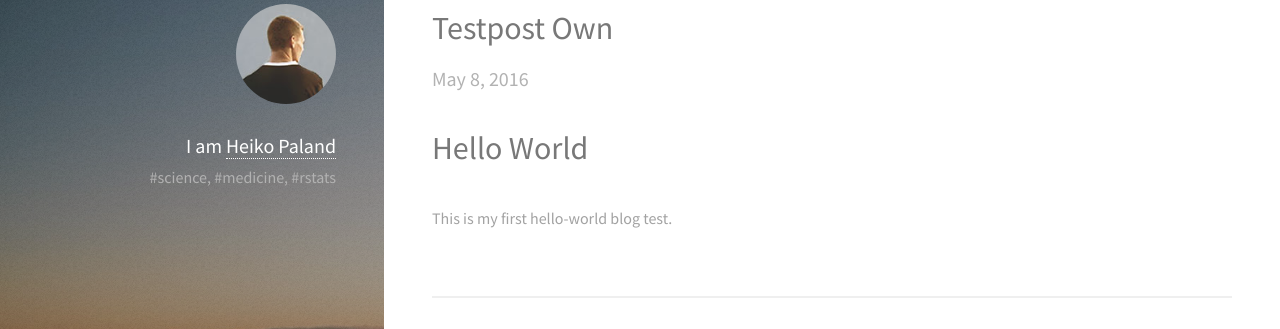
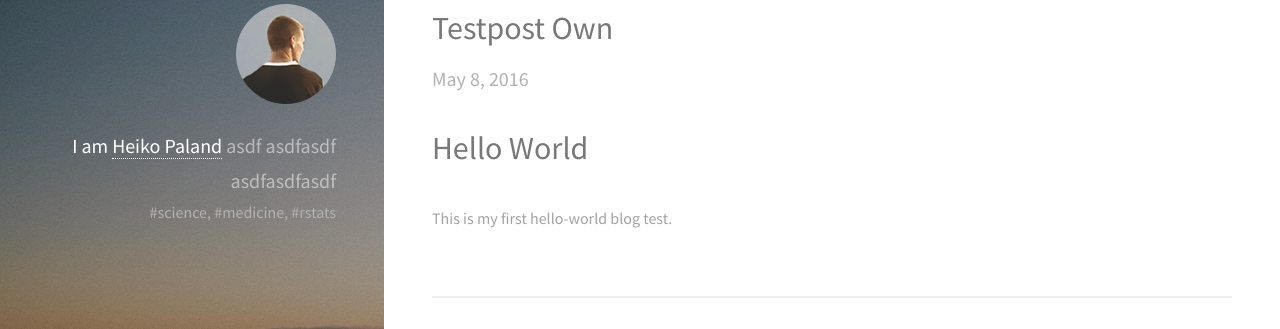
Before and after one commit to old-jekyll-templates/Strata-Jekyll-Theme, a Jekyll site: the page built from index.html, in a window 1280 px wide. Shown: the part 92-421 px from the top of the page. Built offline with Jekyll 4.4.1, drawn with Linux system fonts in a browser that asks for light colours.

Commit message:
Update default.html

```diff
--- a/_layouts/default.html
+++ b/_layouts/default.html
@@ -22,7 +22,10 @@
 
       <header id="header">
           <a href="#" class="image avatar"><img src="/images/avatar.jpg" alt="" /></a>
-          <h1><strong>I am <a href="/">Heiko Paland</a></strong></h1>
+          <h1><strong>I am <a href="/">Heiko Paland</a></strong>
+          asdf<br />
+          asdfasdf<br />
+          asdfasdfasdf<br /></h1>
           <p>#science, #medicine, #rstats<br /></p>
       </header>
 
```
